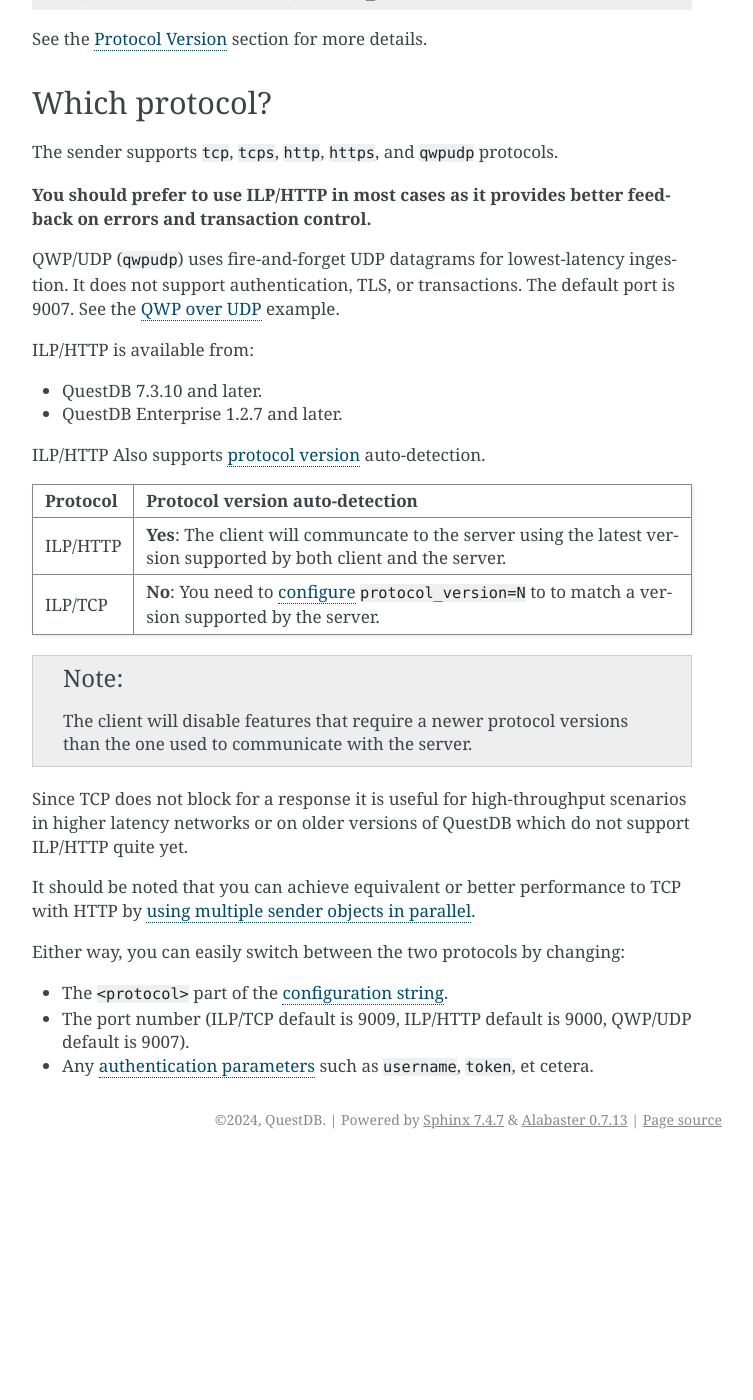
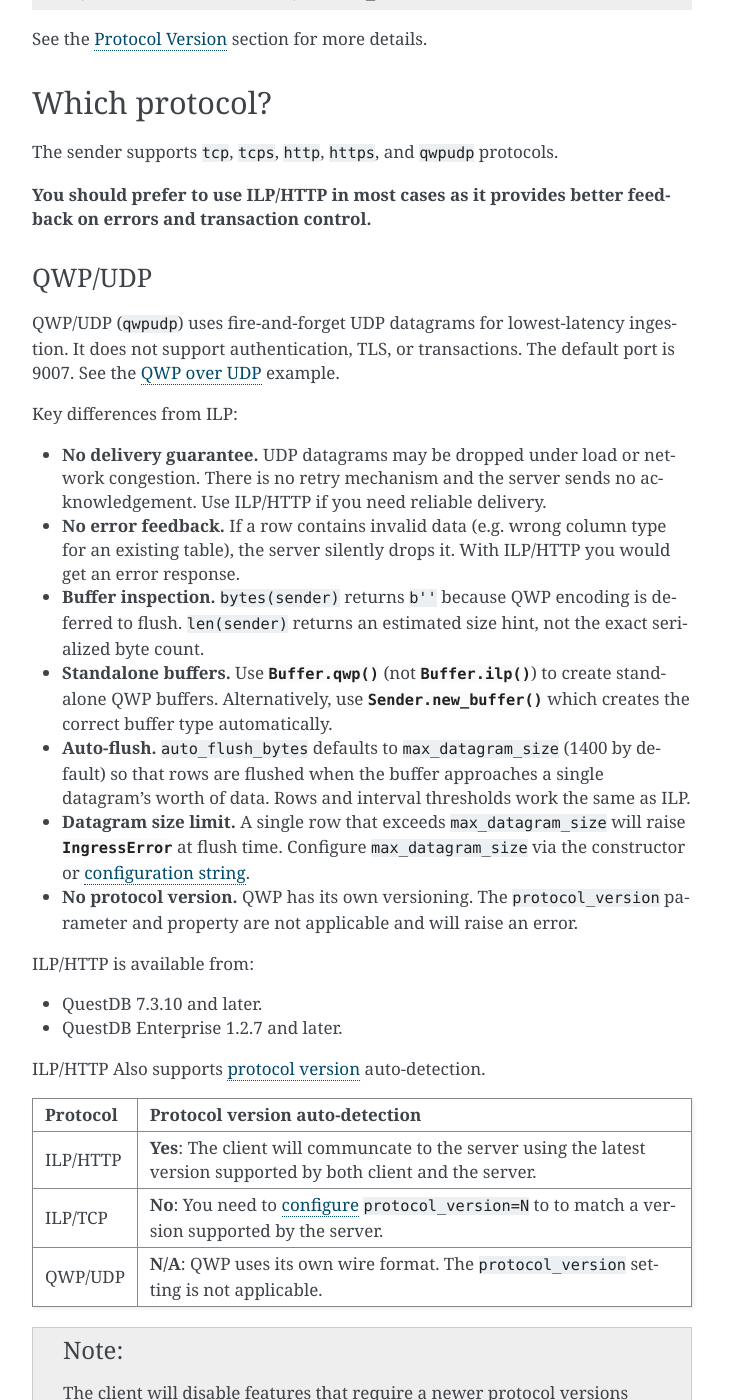
Before and after one commit to questdb/py-questdb-client, a Sphinx documentation site: the page built from docs/sender.rst, in a window 1280 px wide and 1400 px high, scrolled down 16001 px. Shown: the whole window, without its empty margins (388-1141 px from the left). Built offline with Sphinx 7.4.7, drawn with Linux system fonts in a browser that asks for light colours; before the commit the page ends 17160 px from its top, so only the background shows below that.

Commit message:
docs: add dedicated QWP/UDP section with tradeoffs and gotchas
Covers: no delivery guarantee, no error feedback, buffer inspection
differences (bytes() empty, len() is estimate), standalone buffer
requirements (Buffer.qwp()), auto-flush byte defaults, datagram size
limit errors, and protocol_version inapplicability. Also adds QWP/UDP
row to the protocol version auto-detection table.

Co-Authored-By: Claude Opus 4.6 (1M context) <noreply@anthropic.com>

```diff
--- a/docs/sender.rst
+++ b/docs/sender.rst
@@ -850,9 +850,43 @@ protocols.
 **You should prefer to use ILP/HTTP in most cases as it provides better
 feedback on errors and transaction control.**
 
+.. _sender_qwp_udp:
+
+QWP/UDP
+-------
+
 QWP/UDP (``qwpudp``) uses fire-and-forget UDP datagrams for lowest-latency
 ingestion. It does not support authentication, TLS, or transactions. The
 default port is 9007. See the :ref:`qwp_udp_example` example.
+
+Key differences from ILP:
+
+* **No delivery guarantee.** UDP datagrams may be dropped under load or network
+  congestion. There is no retry mechanism and the server sends no
+  acknowledgement. Use ILP/HTTP if you need reliable delivery.
+
+* **No error feedback.** If a row contains invalid data (e.g. wrong column type
+  for an existing table), the server silently drops it. With ILP/HTTP you would
+  get an error response.
+
+* **Buffer inspection.** ``bytes(sender)`` returns ``b''`` because QWP encoding
+  is deferred to flush. ``len(sender)`` returns an estimated size hint, not the
+  exact serialized byte count.
+
+* **Standalone buffers.** Use :func:`Buffer.qwp` (not :func:`Buffer.ilp`) to
+  create standalone QWP buffers. Alternatively, use :func:`Sender.new_buffer`
+  which creates the correct buffer type automatically.
+
+* **Auto-flush.** ``auto_flush_bytes`` defaults to ``max_datagram_size`` (1400
+  by default) so that rows are flushed when the buffer approaches a single
+  datagram's worth of data. Rows and interval thresholds work the same as ILP.
+
+* **Datagram size limit.** A single row that exceeds ``max_datagram_size`` will
+  raise :class:`IngressError` at flush time. Configure ``max_datagram_size`` via
+  the constructor or :ref:`configuration string <sender_conf>`.
+
+* **No protocol version.** QWP has its own versioning. The ``protocol_version``
+  parameter and property are not applicable and will raise an error.
 
 ILP/HTTP is available from:
 
@@ -872,6 +906,9 @@ auto-detection.
 |                | :ref:`configure <sender_conf_protocol_version>`              |
 |                | ``protocol_version=N`` to to match a version supported by    |
 |                | the server.                                                  |
++----------------+--------------------------------------------------------------+
+| QWP/UDP        | **N/A**: QWP uses its own wire format. The                   |
+|                | ``protocol_version`` setting is not applicable.              |
 +----------------+--------------------------------------------------------------+
 
 .. note::
```
